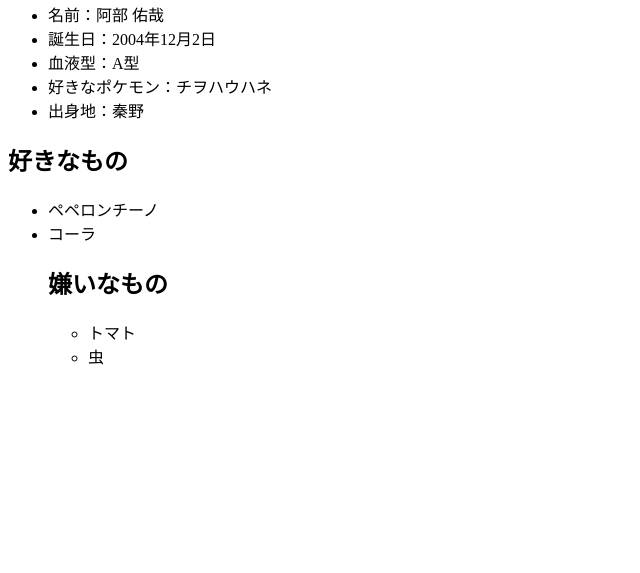
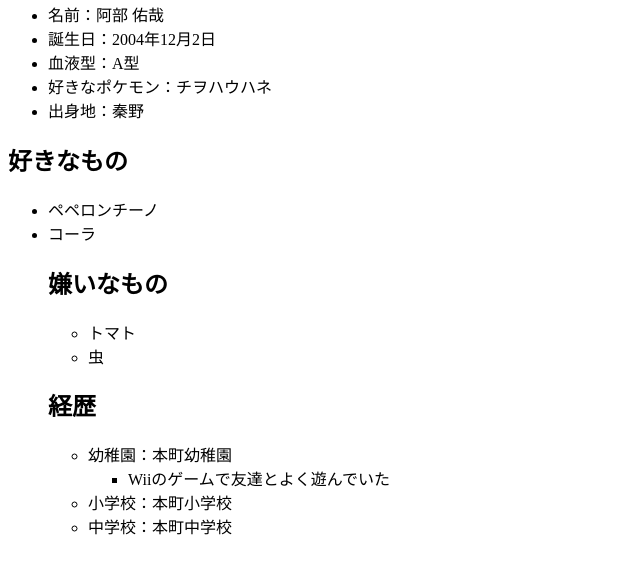
Before and after one commit to Aby-1202/git-practice2023, a plain HTML site: page index.html in a window 1280 px wide. Shown: the part 87-660 px from the top of the page, without its empty margins (0-640 px from the left). Drawn offline with Linux system fonts and the light colour scheme.

Commit message:
幼稚園の経歴の詳細を追記

```diff
--- a/index.html
+++ b/index.html
@@ -31,5 +31,18 @@
             <li>トマト</li>
             <li>虫</li>
         </ul>
+
+        <h2>経歴</h2>
+        <ul>
+            <li>幼稚園：本町幼稚園
+                <ul>
+                    <li>Wiiのゲームで友達とよく遊んでいた</li>
+                </ul>
+            </li>
+            <li>小学校：本町小学校
+            </li>
+            <li>中学校：本町中学校
+            </li>
+        </ul>
     </body>
 </html>
```
